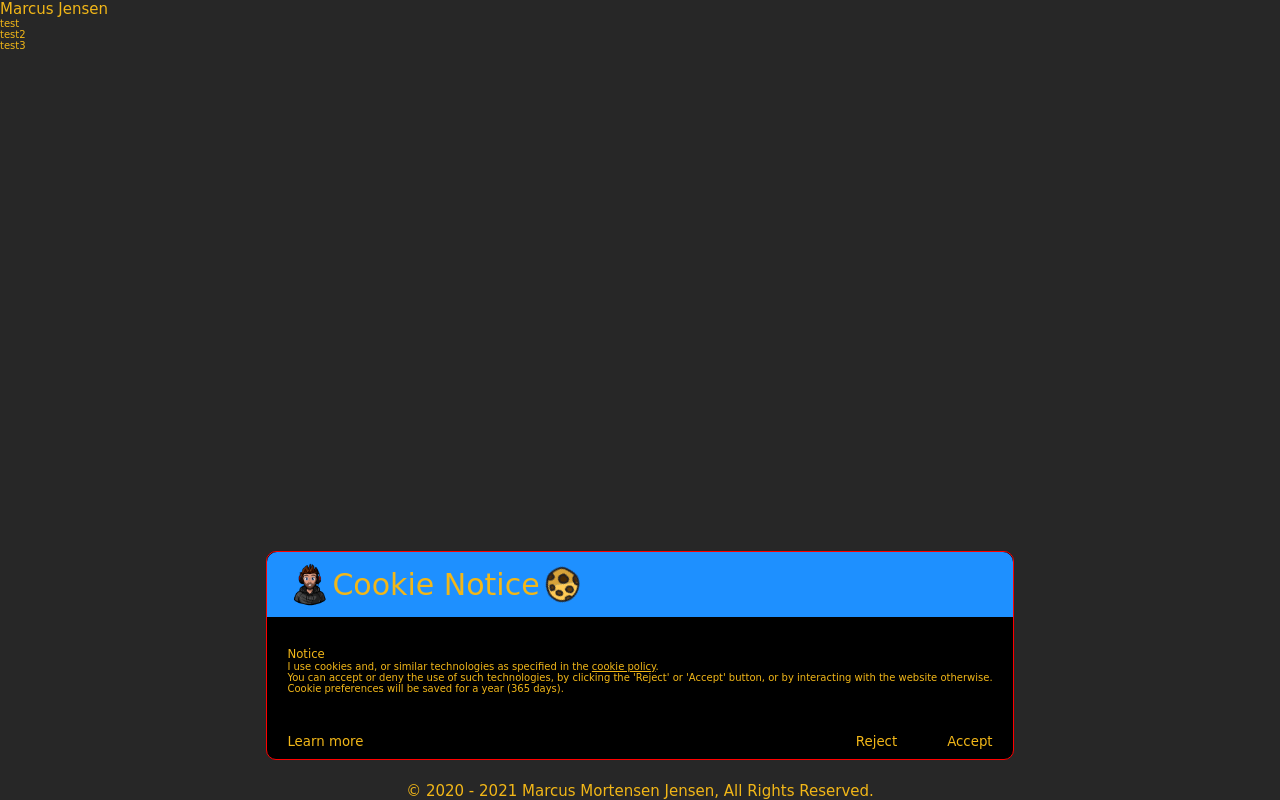
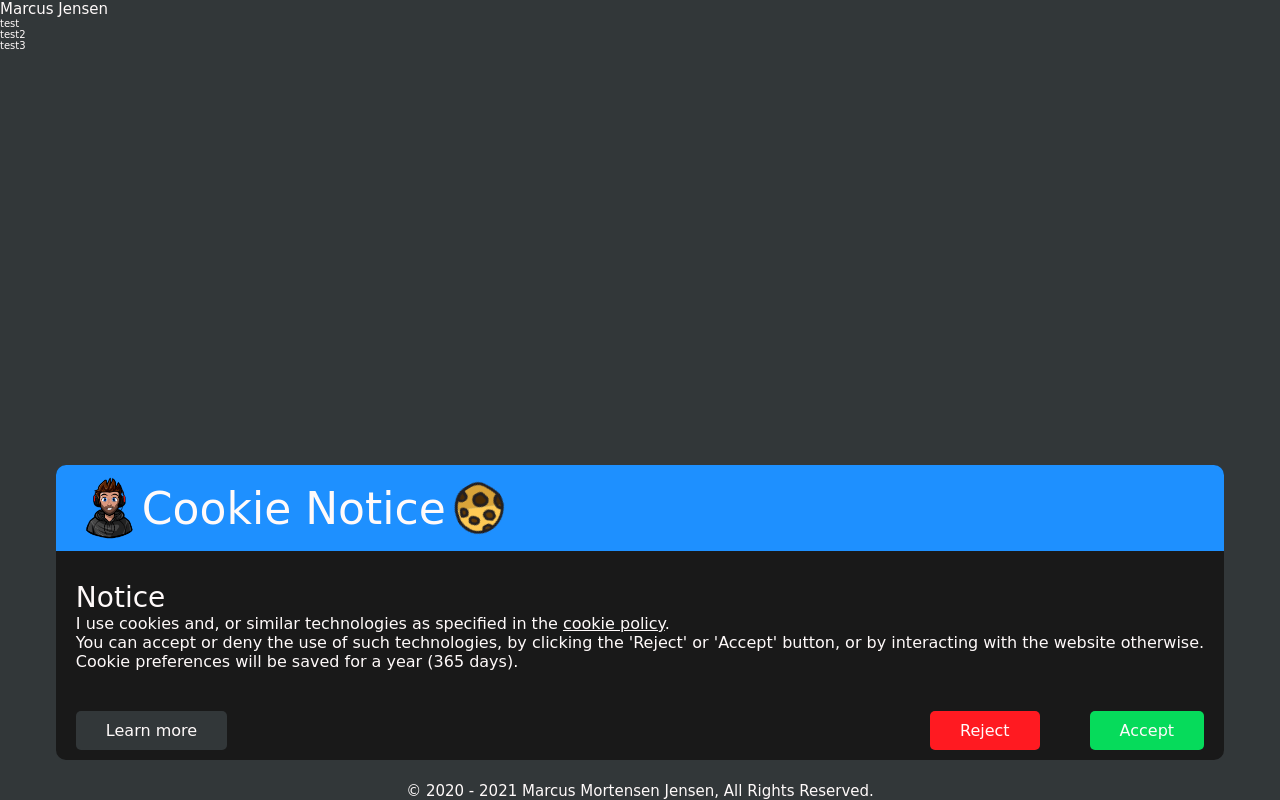
Before and after one commit to tsgsOFFICIAL/Portfolio, a plain HTML site: page index.html in a window 1280 px wide. Drawn offline with Linux system fonts and the light colour scheme.

Commit message:
Cookie styling

```diff
--- a/css/main.css
+++ b/css/main.css
@@ -1,13 +1,17 @@
 /* Root level variables */
 
 :root {
-    --primary-color: hsl(44, 89%, 52%);
+    --background-color: hsl(197, 7%, 21%);
+    --primary-color: hsl(0, 100%, 99%);
+    --success-color: hsl(144, 95%, 44%);
+    --fail-color: hsl(358, 100%, 55%);
 }
 
 
-/* Remove the underline from any links */
+/* Remove link styling */
 
 a {
+    color: inherit;
     text-decoration: none;
 }
 
@@ -20,6 +24,7 @@ a {
     margin: 0;
     padding: 0;
     box-sizing: border-box;
+    outline: none;
     -webkit-tap-highlight-color: rgba(0, 0, 0, 0);
     font-family: cursive;
     font-weight: 400;
@@ -43,7 +48,7 @@ body {
     display: flex;
     flex-flow: column nowrap;
     justify-content: space-between;
-    background-color: #272727;
+    background-color: var(--background-color);
 }
 
 
@@ -53,7 +58,7 @@ body {
     animation: rotating 3s linear infinite;
 }
 
-.underlined {
+.underline {
     text-decoration: underline;
 }
 
@@ -67,23 +72,20 @@ footer {
 #cookie-banner {
     --border-radius: 10px;
     --header-color: dodgerblue;
-    --background-color: black;
     position: fixed;
     bottom: 5vh;
     display: flex;
+    flex-flow: column nowrap;
     align-items: center;
     align-self: center;
-    flex-flow: column nowrap;
     gap: 20px;
     border-radius: var(--border-radius);
-    background-color: var(--background-color);
-    border: 1px solid red;
+    background-color: #191919;
 }
 
 #cookie-banner section {
     display: flex;
-    flex-flow: row nowrap;
-    align-items: center;
+    flex-flow: row wrap;
     width: 100%;
     padding: 10px 20px;
 }
@@ -97,7 +99,7 @@ footer {
     display: flex;
     flex-flow: row nowrap;
     align-items: center;
-    font-size: 3rem;
+    font-size: 4.4rem;
 }
 
 #cookie-banner section img {
@@ -113,13 +115,38 @@ footer {
     width: 100%;
 }
 
+#cookie-banner section h3 {
+    font-size: 2.8rem;
+}
+
+#cookie-banner section p {
+    font-size: 1.6rem;
+}
+
 #cookie-banner section.action {
     justify-content: space-between;
 }
 
 #cookie-banner section button {
     border: none;
+    border-radius: 5px;
+    padding: 10px 30px;
     background: none;
+    cursor: pointer;
+    font-weight: 500;
+    font-size: 1.6rem;
+}
+
+#cookie-banner section button#cookie-btn-learn-more {
+    background: var(--background-color);
+}
+
+#cookie-banner section button#cookie-btn-reject {
+    background: var(--fail-color);
+}
+
+#cookie-banner section button#cookie-btn-accept {
+    background: var(--success-color);
 }
 
 #cookie-banner section span.btn-group {
--- a/index.html
+++ b/index.html
@@ -41,7 +41,7 @@
         <!-- Cookie content -->
         <section class="cookie-item content">
             <h3 class="cookie-item">Notice</h3>
-            <p class="cookie-item">I use cookies and, or similar technologies as specified in the <a href="/cookie-policy.html" class="cookie-item underlined">cookie policy</a>.</p>
+            <p class="cookie-item">I use cookies and, or similar technologies as specified in the <a href="/cookie-policy.html" class="cookie-item underline">cookie policy</a>.</p>
             <p class="cookie-item">You can accept or deny the use of such technologies, by clicking the 'Reject' or 'Accept' button, or by interacting with the website otherwise.</p>
             <p class="cookie-item">Cookie preferences will be saved for a year (365 days).</p>
         </section>
```
